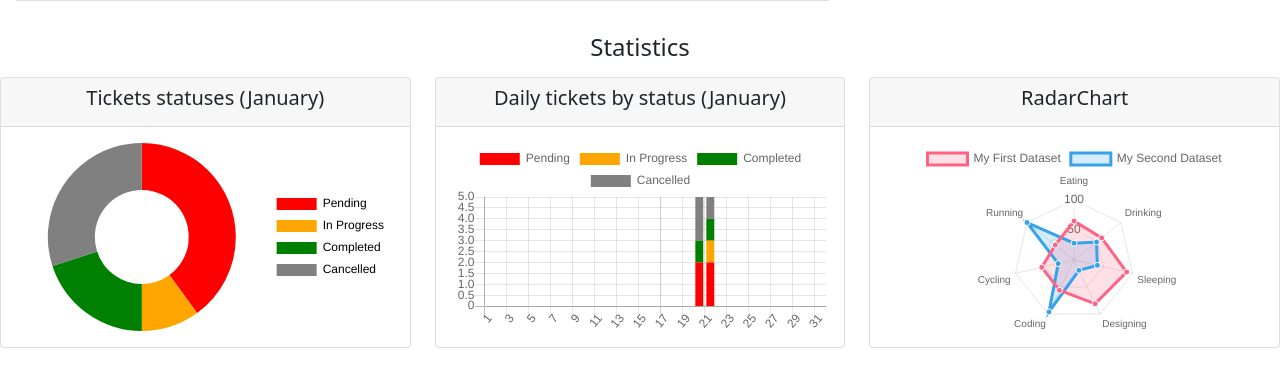
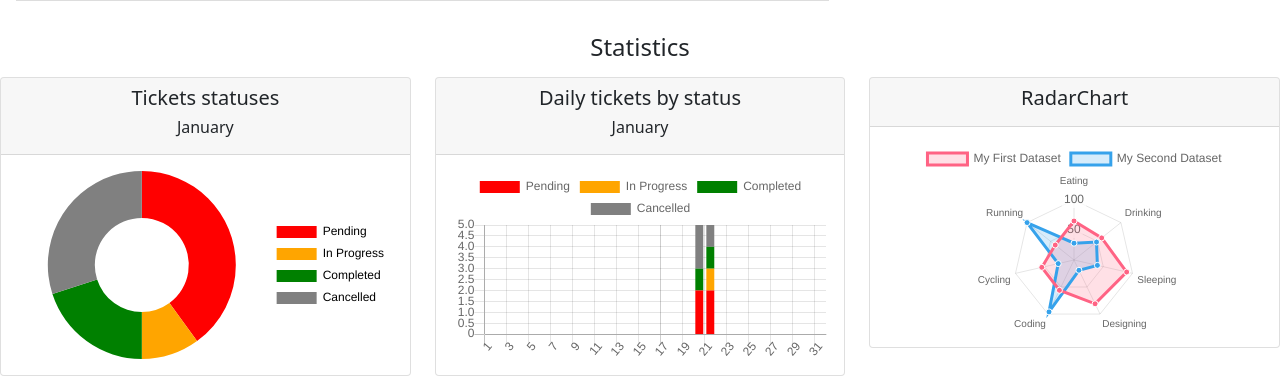
Before and after one commit to sannae/hotline, a Django app: page / in a window 1280 px wide. Shown: the part 1059-1451 px from the top of the page. Before the commit the page ends 1407 px from the top, so only its background shows below. Run offline with Django 3.2, Linux system fonts and the light colour scheme; data comes from the database, SQL or seed files in the repository; some libraries are stand-ins or nearby versions.

Commit message:
added minor change on date on charts

```diff
--- a/core/__init__.py
+++ b/core/__init__.py
@@ -1,7 +1,7 @@
 import django
 
 __title__ = 'hotline'
-__version__ = '0.0.9'
+__version__ = '0.0.10'
 __author__ = 'Edoardo Sanna'
 __license__ = 'MIT'
 
--- a/hotline/templates/hotline/dashboard.html
+++ b/hotline/templates/hotline/dashboard.html
@@ -65,7 +65,8 @@
 		<div class="col-md">
 			<div class="card text-center mb-3" id="total-tickets">
 				<div class="card-header">
-					<h5 class="card-title">Tickets statuses ({{ current_date|date:"F" }})</h5>
+					<h5 class="card-title">Tickets statuses</h5>
+					<h6>{{ current_date|date:"F" }}</h6>
 				</div>
 				<div class="card-body">
 					<div>
@@ -81,7 +82,8 @@
 		<div class="col-md">
 			<div class="card text-center mb-3" id="daily-tickets">
 				<div class="card-header">
-					<h5 class="card-title">Daily tickets by status ({{ current_date|date:"F" }})</h5>
+					<h5 class="card-title">Daily tickets by status</h5>
+					<h6>{{ current_date|date:"F" }}</h6>
 				</div>
 				<div class="card-body">
 					<div>
```
